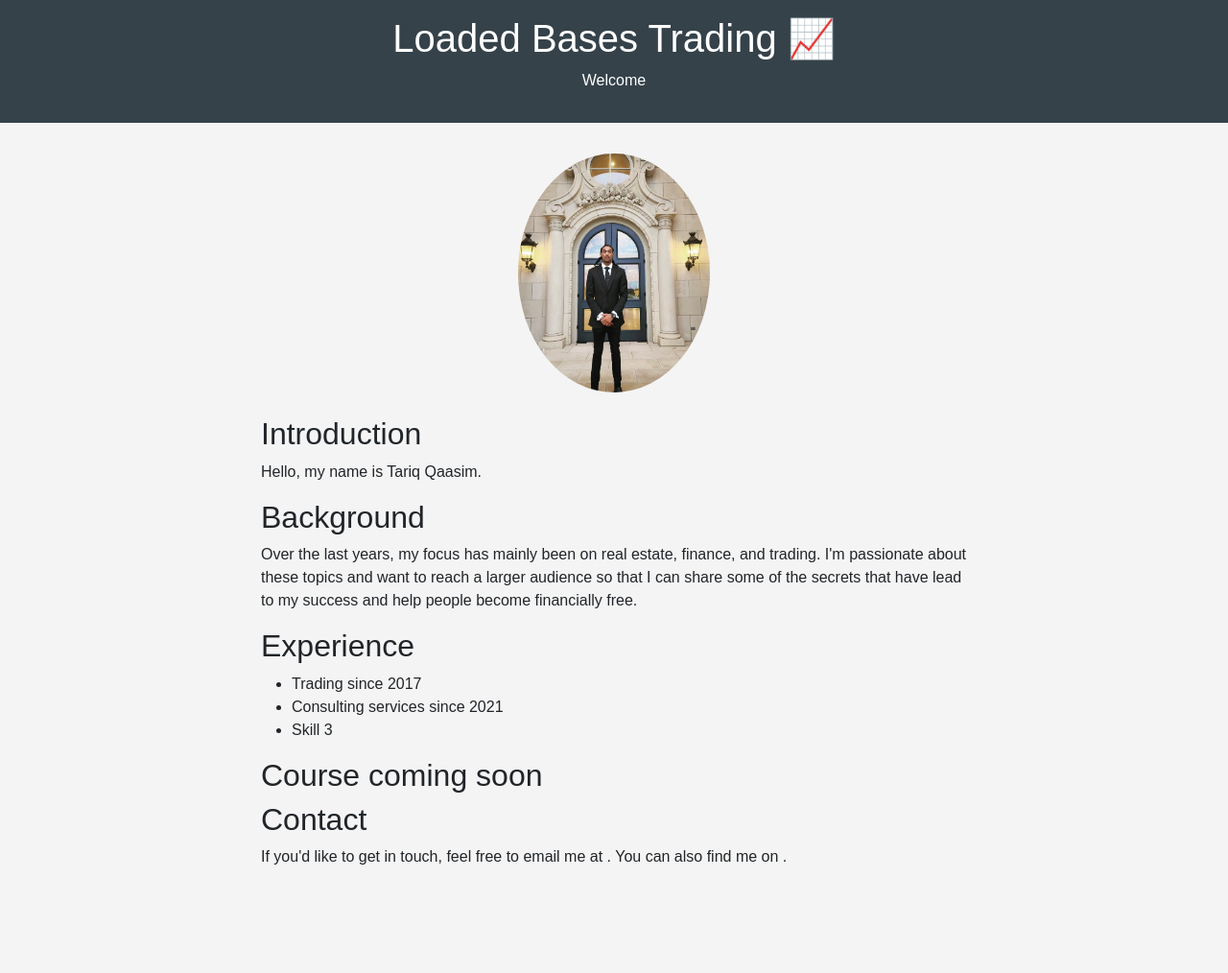
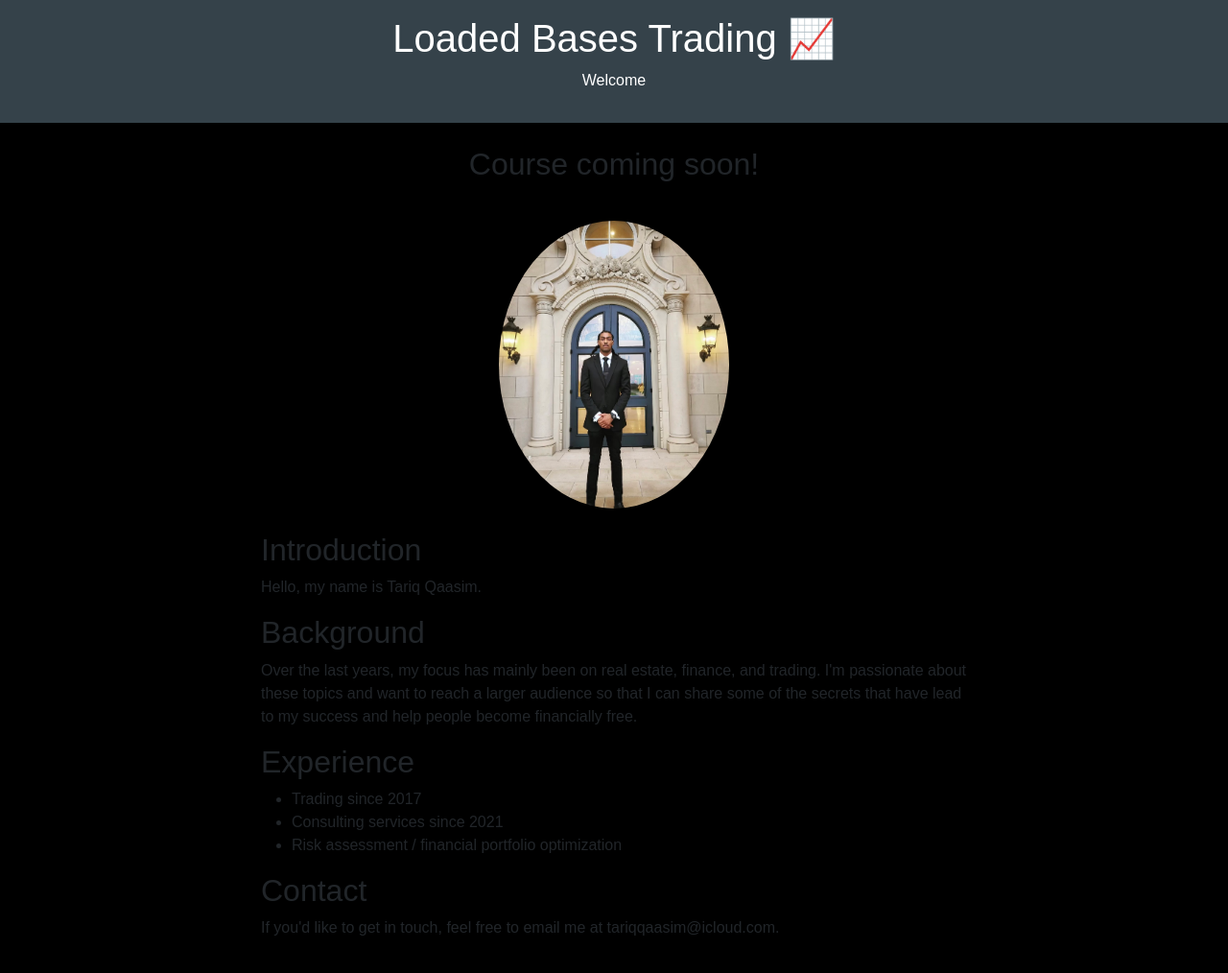
Before and after one commit to Loaded-Bases-Trading/loaded-bases-trading.github.io, a plain HTML site: page index.html in a window 1280 px wide. Shown: the whole page at 96% size. Before the commit the page ends 953 px from the top, so only its background shows below. Drawn offline with nearby package versions, Linux system fonts and the light colour scheme.

Commit message:
Update index.html

```diff
--- a/index.html
+++ b/index.html
@@ -8,7 +8,7 @@
     <style>
         body {
             font-family: Arial, sans-serif;
-            background-color: #f4f4f4;
+            background-color: #000000;
         }
         header {
             background-color: #35424a;
@@ -34,9 +34,12 @@
         <h1>Loaded Bases Trading 📈</h1>
         <p>Welcome</p>
     </header>
+<h2 class="text-center mt-4">Course coming soon!</h2>
+
+
     <div class="container">
         <div class="text-center">
-            <img src="profile.jpg" alt="Tariq Qaasim" class="img-fluid rounded-circle" style="max-width: 200px;">
+            <img src="profile.jpg" alt="Tariq Qaasim" class="img-fluid rounded-circle" style="max-width: 240px;">
         </div>
 
         <h2 class="mt-4">Introduction</h2>
@@ -49,13 +52,11 @@
 	<ul>
             <li>Trading since 2017</li>
             <li>Consulting services since 2021</li>
-            <li>Skill 3</li>
+            <li>Risk assessment / financial portfolio optimization</li>
         </ul>
 
-	<h2>Course coming soon</h2>
-
         <h2>Contact</h2>
-        <p>If you'd like to get in touch, feel free to email me at . You can also find me on .</p>
+        <p>If you'd like to get in touch, feel free to email me at tariqqaasim@icloud.com.</p>
     </div>
     <script src="https://cdn.jsdelivr.net/npm/bootstrap@5.3.0/dist/js/bootstrap.bundle.min.js"></script>
 </body>
```
